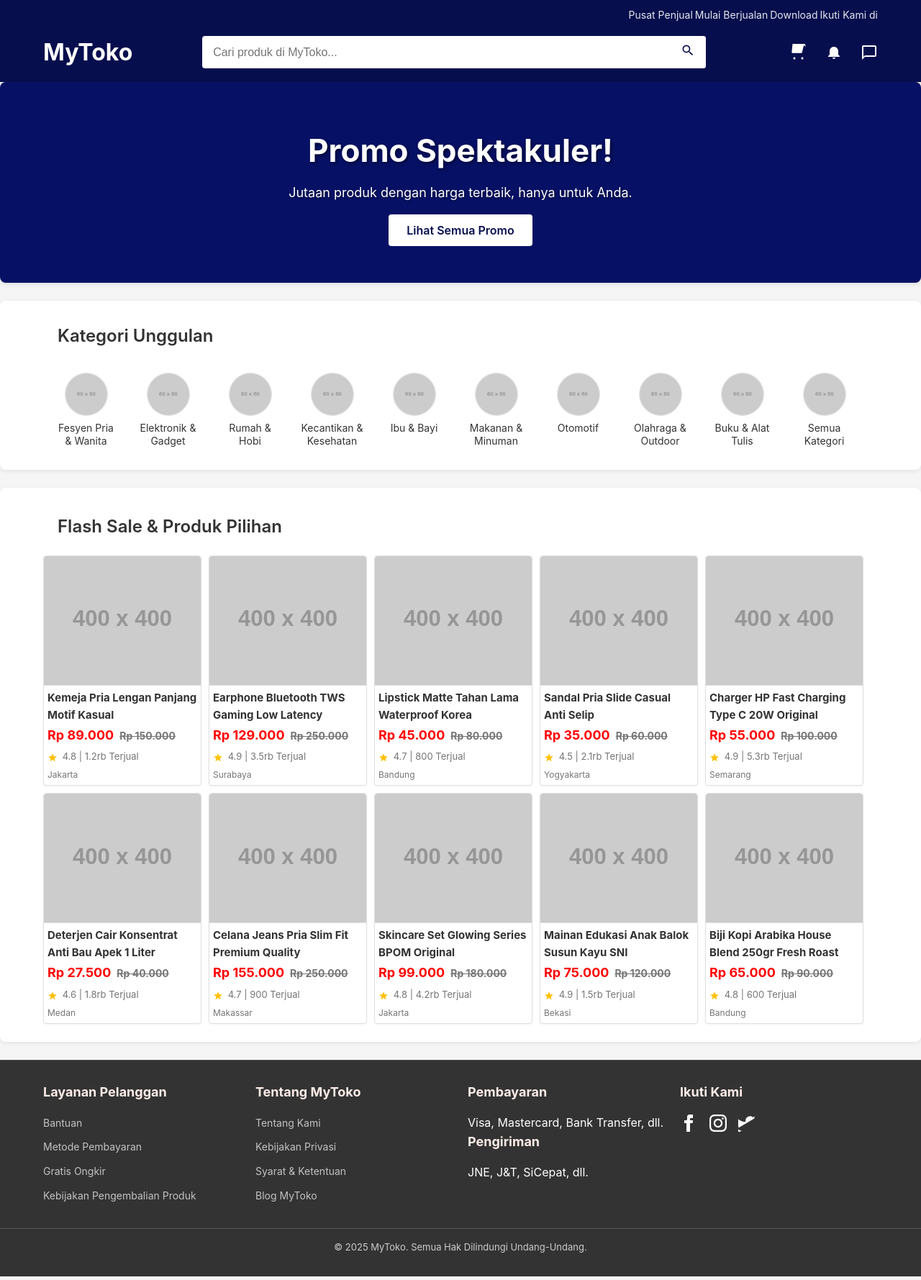
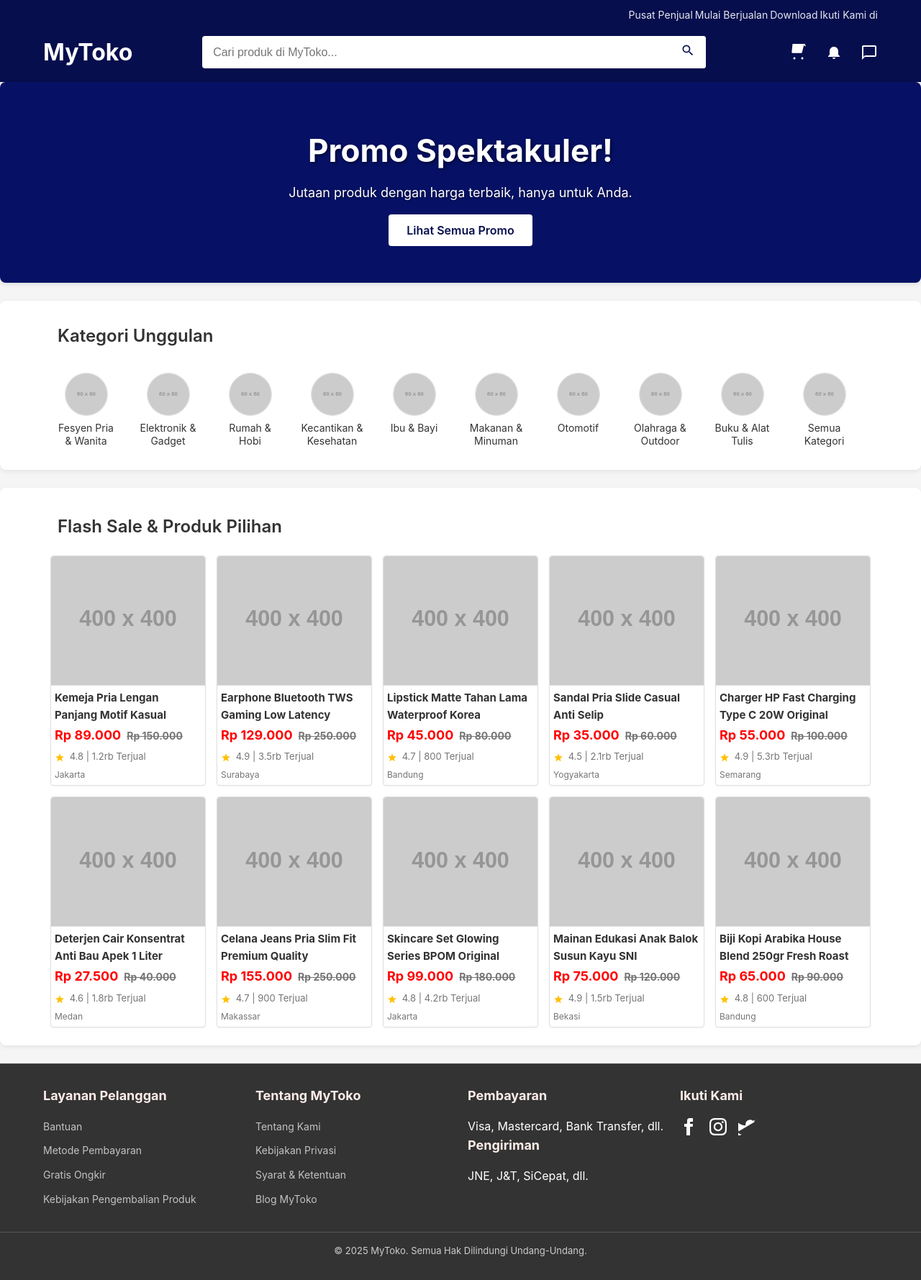
Before and after one commit to x-qmo/x-qmo.github.io, a Jekyll site: the page built from _landing_pages/contoh-lading.md, in a window 1280 px wide. Shown: the whole page at 72% size. Built offline with Jekyll 4.4.1, drawn with Linux system fonts in a browser that asks for light colours.

Commit message:
Update landing-pageku.css

```diff
--- a/assets/css/landing-pageku.css
+++ b/assets/css/landing-pageku.css
@@ -259,9 +259,9 @@
         .product-grid {
             display: flex;
             flex-wrap: wrap;
-            gap: 10px; /* Smaller gap for products */
+            gap: 15px; /* Smaller gap for products */
             justify-content: flex-start; /* Start from left */
-            padding: 0px; /* Internal padding */
+            padding: 0 10px; /* Internal padding */
         }
 
         .product-card {
```
